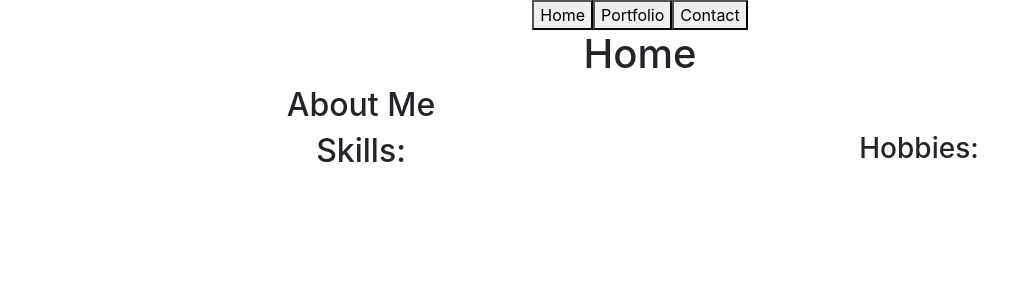
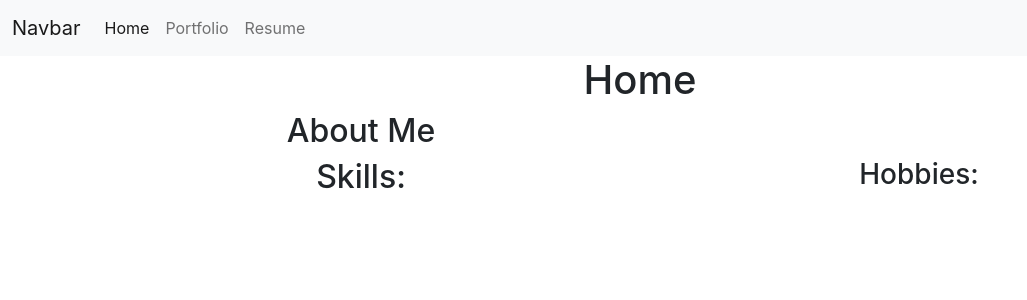
Before and after one commit to karimi65/react-portfolio, a React (Create React App) app: page / in a window 1280 px wide. Shown: the top 300 px of the page, without its empty margins (0-1027 px from the left). Built offline with nearby package versions, Linux system fonts and the light colour scheme.

Commit message:
remove Contact page and update Navbar

```diff
--- a/src/App.js
+++ b/src/App.js
@@ -3,7 +3,7 @@
 import Navbar from './components/Navbar.js'
 import Home from './pages/Home'
 import Portfolio from './pages/Portfolio'
-import Contact from './pages/Contact'
+
 
 import './App.css';
 
@@ -16,9 +16,7 @@
         <Route exact path='/portfolio'>
           <Portfolio />
         </Route>
-        <Route exact path='/contact'>
-          <Contact />
-        </Route>
+
       </Router>
 
 
--- a/src/components/Navbar.js
+++ b/src/components/Navbar.js
@@ -1,19 +1,25 @@
 import React from 'react'
 import { Link } from 'react-router-dom'
 
-function Navbar() {
+const Navbar = () => {
     return (
-        <div>
-            <Link to="/">
-                <button>Home</button>
-            </Link>
-            <Link to="/portfolio">
-                <button>Portfolio</button>
-            </Link>
-            <Link to="/contact">
-                <button>Contact</button>
-            </Link>
-        </div>
+        <nav className="navbar navbar-expand-lg navbar-light bg-light">
+            <div className="container-fluid">
+                <a className="navbar-brand" href="#">Navbar</a>
+                <button className="navbar-toggler" type="button" data-bs-toggle="collapse" data-bs-target="#navbarNavAltMarkup" aria-controls="navbarNavAltMarkup" aria-expanded="false" aria-label="Toggle navigation">
+                    <span className="navbar-toggler-icon"></span>
+                </button>
+                <div className="collapse navbar-collapse" id="navbarNavAltMarkup">
+                    <div className="navbar-nav">
+
+                        <Link to="/" className="nav-link active" aria-current="page" href="#">Home</Link>
+                        <Link to="/portfolio" className="nav-link" href="../pages/Portfolio.js">Portfolio</Link>
+                        <Link to="/resume" className="nav-link" href="#">Resume</Link>
+
+                    </div>
+                </div>
+            </div>
+        </nav>
     )
 }
 
--- a/src/pages/Contact.js
+++ /dev/null
@@ -1,11 +0,0 @@
-import React from 'react'
-
-function Contact() {
-    return (
-        <div>
-            <h1>Contact</h1>
-        </div>
-    )
-}
-
-export default Contact;
```
Also changed, not shown: src/components/Footer.js (added, +12 -0 lines).
